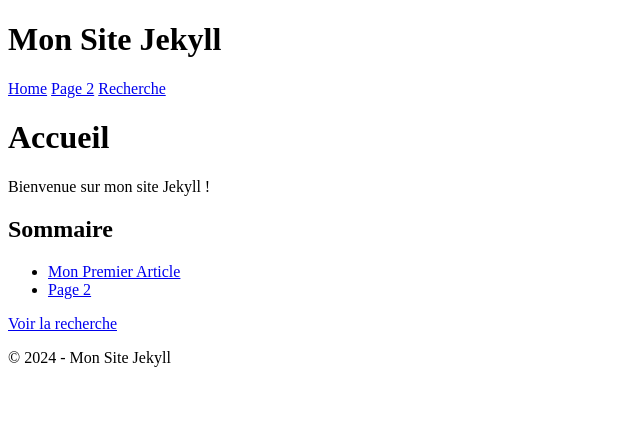
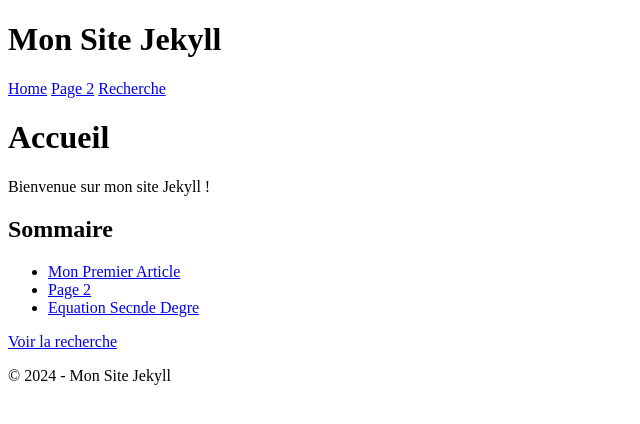
Before and after one commit to daoudtaha/mycheatsheet, a Jekyll site: the page built from index.md, in a window 1280 px wide. Shown: the top 424 px of the page, without its empty margins (0-640 px from the left). Built offline with Jekyll 4.4.1, drawn with Linux system fonts in a browser that asks for light colours.

Commit message:
link equa

```diff
--- a/index.md
+++ b/index.md
@@ -12,5 +12,6 @@ Bienvenue sur mon site Jekyll !
 
 * [Mon Premier Article]({{ "/2024/08/03/mon-premier-article/" | relative_url }})
 * [Page 2]({{ "/page2" | relative_url }})
+* [Equation Secnde Degre]({{ "/equation-2eme-degre" | relative_url }})
 
 [Voir la recherche]({{ "/search" | relative_url }})
```
